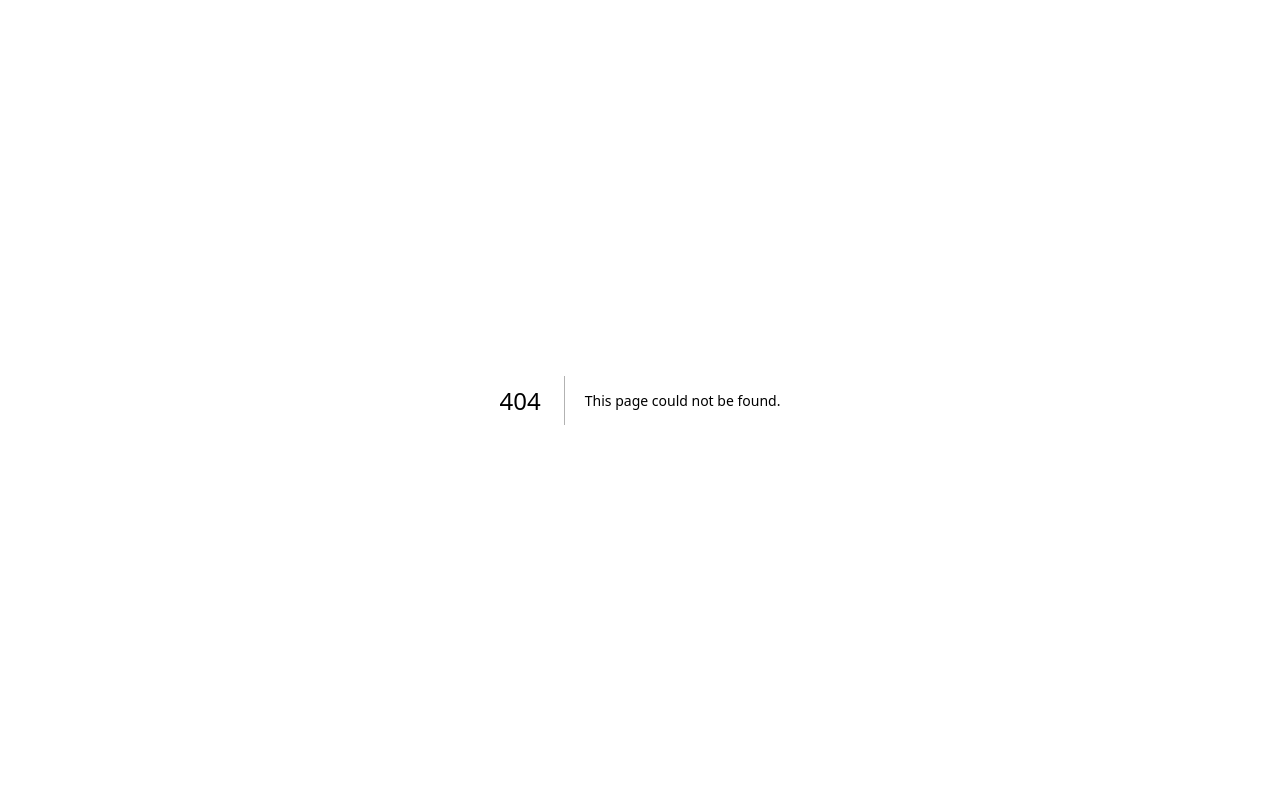
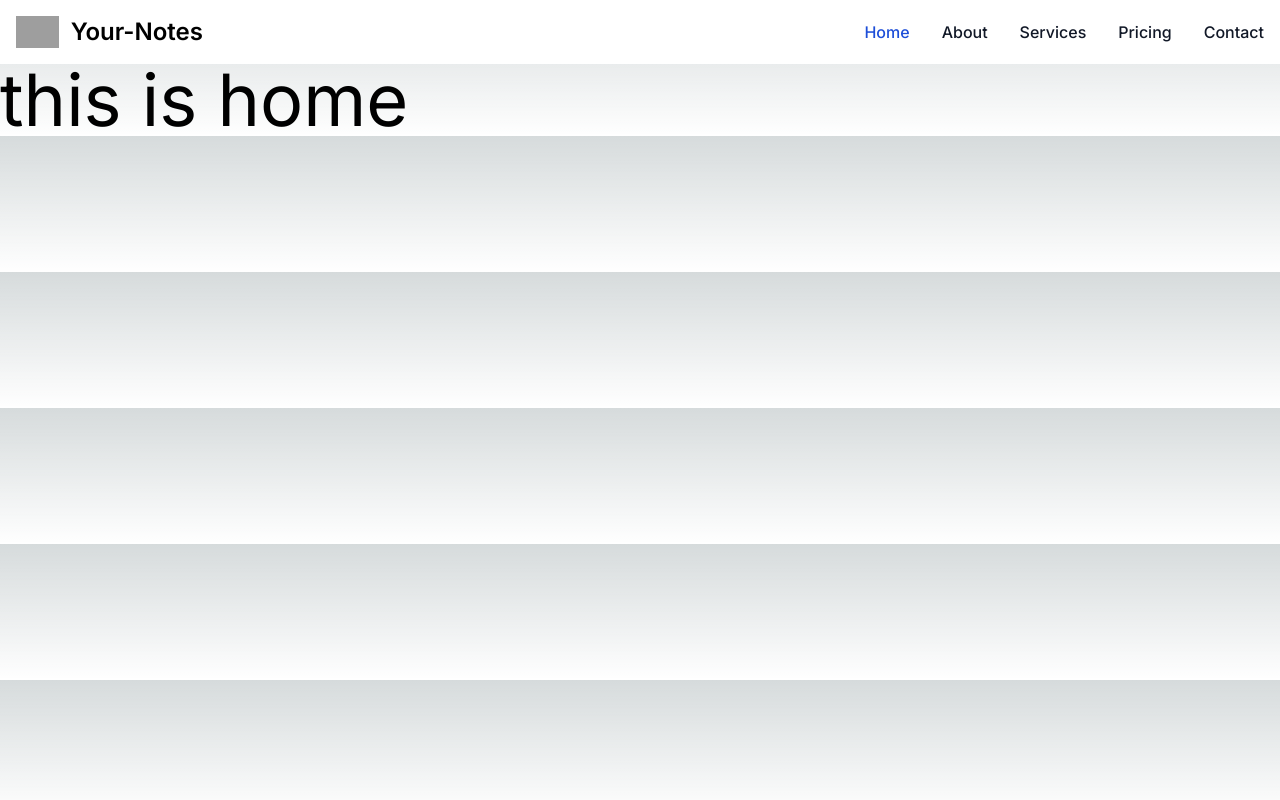
Before and after one commit to ZaryabDogar/notebook, a Next.js app: page /Pages/Home in a window 1280 px wide. Before the commit this address had no page. Built offline with nearby package versions, Linux system fonts and the light colour scheme; grey boxes are pictures that could not be loaded.

Commit message:
context api set

```diff
--- /dev/null
+++ b/src/app/Pages/About/page.tsx
@@ -0,0 +1,9 @@
+import React from 'react'
+
+function page() {
+  return (
+    <div>this is about page</div>
+  )
+}
+
+export default page
--- /dev/null
+++ b/src/app/Pages/Home/page.tsx
@@ -0,0 +1,15 @@
+import React from 'react'
+import Navbar from '../../components/Navbar'
+
+function Home() {
+  return (
+
+    <div>
+
+
+    <h1 className='text-7xl'>this is  home </h1>
+    </div>
+  )
+}
+
+export default Home
--- /dev/null
+++ b/src/app/components/Navbar.tsx
@@ -0,0 +1,40 @@
+import Link from 'next/link'
+import React from 'react'
+
+export default function Navbar() {
+  return (
+    <div><nav className="bg-white border-gray-200 dark:bg-gray-900">
+  <div className="max-w-screen-xl flex flex-wrap items-center justify-between mx-auto p-4">
+    <Link href="/" className="flex items-center">
+        <img src="https://flowbite.com/docs/images/logo.svg" className="h-8 mr-3" alt="Flowbite Logo" />
+        <span className="self-center text-2xl font-semibold whitespace-nowrap dark:text-white">Your-Notes</span>
+    </Link>
+    <button data-collapse-toggle="navbar-default" type="button" className="inline-flex items-center p-2 w-10 h-10 justify-center text-sm text-gray-500 rounded-lg md:hidden hover:bg-gray-100 focus:outline-none focus:ring-2 focus:ring-gray-200 dark:text-gray-400 dark:hover:bg-gray-700 dark:focus:ring-gray-600" aria-controls="navbar-default" aria-expanded="false">
+        <span className="sr-only">Open main menu</span>
+        <svg className="w-5 h-5" aria-hidden="true" xmlns="http://www.w3.org/2000/svg" fill="none" viewBox="0 0 17 14">
+            <path stroke="currentColor" stroke-linecap="round" stroke-linejoin="round" stroke-width="2" d="M1 1h15M1 7h15M1 13h15"/>
+        </svg>
+    </button>
+    <div className="hidden w-full md:block md:w-auto" id="navbar-default">
+      <ul className="font-medium flex flex-col p-4 md:p-0 mt-4 border border-gray-100 rounded-lg bg-gray-50 md:flex-row md:space-x-8 md:mt-0 md:border-0 md:bg-white dark:bg-gray-800 md:dark:bg-gray-900 dark:border-gray-700">
+        <li>
+          <Link href="/Pages/Home" className="block py-2 pl-3 pr-4 text-white bg-blue-700 rounded md:bg-transparent md:text-blue-700 md:p-0 dark:text-white md:dark:text-blue-500" aria-current="page">Home</Link>
+        </li>
+        <li>
+          <Link href="/Pages/About" className="block py-2 pl-3 pr-4 text-gray-900 rounded hover:bg-gray-100 md:hover:bg-transparent md:border-0 md:hover:text-blue-700 md:p-0 dark:text-white md:dark:hover:text-blue-500 dark:hover:bg-gray-700 dark:hover:text-white md:dark:hover:bg-transparent">About</Link>
+        </li>
+        <li>
+          <Link href="#" className="block py-2 pl-3 pr-4 text-gray-900 rounded hover:bg-gray-100 md:hover:bg-transparent md:border-0 md:hover:text-blue-700 md:p-0 dark:text-white md:dark:hover:text-blue-500 dark:hover:bg-gray-700 dark:hover:text-white md:dark:hover:bg-transparent">Services</Link>
+        </li>
+        <li>
+          <Link href="#" className="block py-2 pl-3 pr-4 text-gray-900 rounded hover:bg-gray-100 md:hover:bg-transparent md:border-0 md:hover:text-blue-700 md:p-0 dark:text-white md:dark:hover:text-blue-500 dark:hover:bg-gray-700 dark:hover:text-white md:dark:hover:bg-transparent">Pricing</Link>
+        </li>
+        <li>
+          <Link href="#" className="block py-2 pl-3 pr-4 text-gray-900 rounded hover:bg-gray-100 md:hover:bg-transparent md:border-0 md:hover:text-blue-700 md:p-0 dark:text-white md:dark:hover:text-blue-500 dark:hover:bg-gray-700 dark:hover:text-white md:dark:hover:bg-transparent">Contact</Link>
+        </li>
+      </ul>
+    </div>
+  </div>
+</nav></div>
+  )
+}
--- /dev/null
+++ b/src/app/context/notes/NoteState.tsx
@@ -0,0 +1,13 @@
+"use client"
+import React from "react";
+import noteContext from "./noteContext";
+const NoteState=(props)=>{
+    const state={
+        "name":"harry",
+        "class":"6b"
+    }
+    return(<noteContext.Provider value={state}>
+        {props.children}
+    </noteContext.Provider>)
+}
+export default NoteState;
--- /dev/null
+++ b/src/app/context/notes/noteContext.tsx
@@ -0,0 +1,3 @@
+import { createContext } from "react";
+const noteContext=createContext(null);
+export default noteContext;
--- a/src/app/layout.tsx
+++ b/src/app/layout.tsx
@@ -1,5 +1,7 @@
 import './globals.css'
 import type { Metadata } from 'next'
+import Navbar from './components/Navbar'
+import NoteState from './context/notes/NoteState'
 import { Inter } from 'next/font/google'
 
 const inter = Inter({ subsets: ['latin'] })
@@ -16,7 +18,12 @@
 }) {
   return (
     <html lang="en">
-      <body className={inter.className}>{children}</body>
+      <body className={inter.className}>
+        <NoteState>
+      <Navbar/>
+        {children}
+        </NoteState>
+        </body>
     </html>
   )
 }
--- a/src/app/page.tsx
+++ b/src/app/page.tsx
@@ -1,9 +1,15 @@
 import React from 'react'
-
+import Navbar from './components/Navbar'
+// import Home from './Home/page'
+import Router from 'next/router'
 export default function page() {
   return (
     <div >
-      <h1 className='text-6xl'>NoteBook On The Cloud</h1>
+      {/* <Navbar/> */}
+      {/* <Home/> */}
+
+
+
       </div>
   )
 }
```
